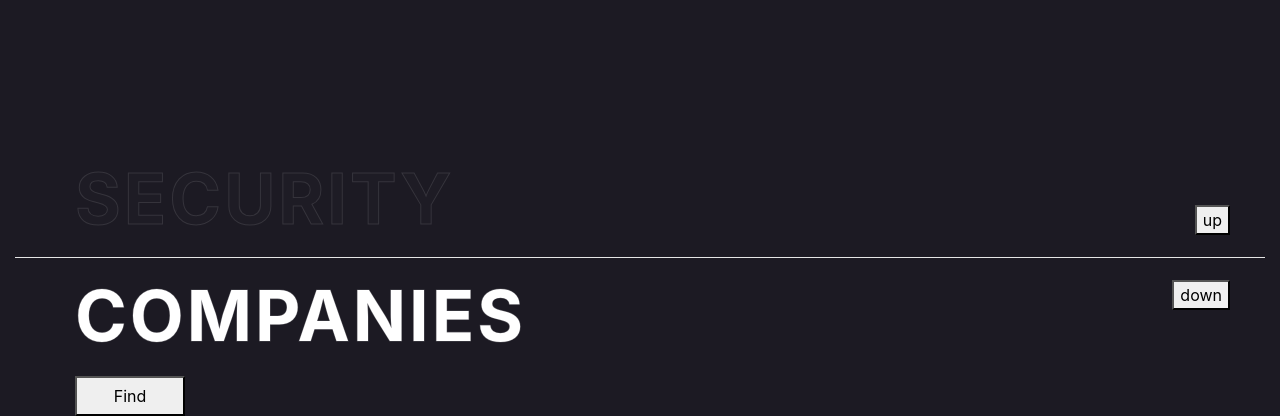
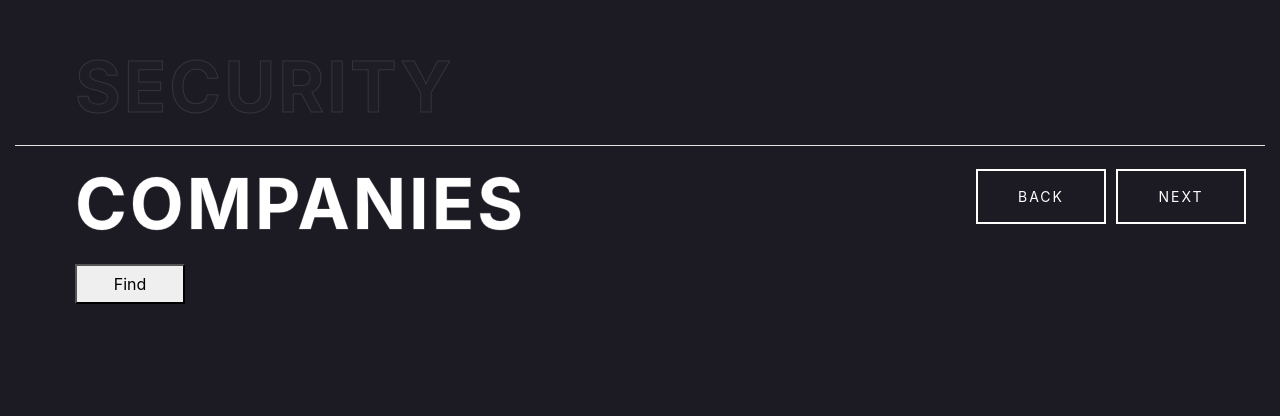
Before and after one commit to jIrwinCline/hench-machina, a React app: page / in a window 1280 px wide. Shown: the part 855-1271 px from the top of the page. After the commit the page ends 1159 px from the top, so only its background shows below. Built offline with nearby package versions, Linux system fonts and the light colour scheme.

Commit message:
position buttons in middle and style

```diff
--- a/src/components/Navigation.jsx
+++ b/src/components/Navigation.jsx
@@ -8,8 +8,8 @@ export default function Navigation(props) {
         <h3>Companies</h3>
         <button class="find-btn" onClick={props.findButtonClick}>Find</button> <br/>
         <div class="nav-buttons">
-        <button class="up">up</button>
-        <button class="down">down</button>
+        <button class="up button button--aylen button--border-thick button--inverted button--text-upper button--size-s">Next</button>
+        <button class="down button button--aylen button--border-thick button--inverted button--text-upper button--size-s">Back</button>
         </div>
       </div>
   )
--- a/src/styles/navigation-styles.scss
+++ b/src/styles/navigation-styles.scss
@@ -11,8 +11,8 @@ div.navigation h2 {
     padding-left: 60px;
 }
 div.navigation {
-    position: relative;
-    top: 540px;
+    position: absolute;
+    top: 900px;
 }
 
 div.navigation h3 {
@@ -45,11 +45,95 @@ div.nav-buttons {
 }
 div.nav-buttons button.up{
     position: absolute;
-    bottom: 155px;
-    right: 50px;
+    bottom: 40px;
+    right: 20px;
 }
 div.nav-buttons button.down{
     position: absolute;
-    bottom: 80px;
-    right: 50px;
+    bottom: 40px;
+    right: 160px;
 }
+@media only screen and (min-width: 1400px) {
+    [class="nav-buttons"] {
+        position: absolute;
+        left: 1390px;
+    }
+}
+
+//----------EXTRA-BUTTON-STYLES------------
+.button {
+	min-width: 130px;
+    max-width: 250px;
+    height: 55px;
+	display: block;
+	margin: 1em;
+	padding: 1em 2em;
+	border: none;
+	background: none;
+	color: inherit;
+	vertical-align: middle;
+	position: relative;
+	z-index: 1;
+	-webkit-backface-visibility: hidden;
+	-moz-osx-font-smoothing: grayscale;
+}
+.button--border-thick {
+	border: 2px solid;
+}
+.button--size-s {
+	font-size: 14px;
+}
+.button--text-upper {
+	letter-spacing: 2px;
+	text-transform: uppercase;
+}
+.button:focus {
+	outline: none;
+}
+.button > span {
+	vertical-align: middle;
+}
+/* Aylen */
+.button--aylen {
+	background: #fff;
+	color: #37474f;
+	overflow: hidden;
+	-webkit-transition: color 0.3s;
+	transition: color 0.3s;
+}
+.button--aylen.button--inverted {
+	background: none;
+	color: #fff;
+}
+.button--aylen::before,
+.button--aylen::after {
+	content: '';
+	position: absolute;
+	height: 100%;
+	width: 100%;
+	bottom: 100%;
+	left: 0;
+	z-index: -1;
+	-webkit-transition: -webkit-transform 0.3s;
+	transition: transform 0.3s;
+	-webkit-transition-timing-function: cubic-bezier(0.75, 0, 0.125, 1);
+	transition-timing-function: cubic-bezier(0.75, 0, 0.125, 1);
+}
+.button--aylen::before {
+	background: #7986cb;
+}
+.button--aylen::after {
+	background: #3f51b5;
+}
+.button--aylen:hover {
+	color: #fff;
+}
+.button--aylen:hover::before,
+.button--aylen:hover::after {
+	-webkit-transform: translate3d(0, 100%, 0);
+	transform: translate3d(0, 100%, 0);
+}
+.button--aylen:hover::after {
+	-webkit-transition-delay: 0.175s;
+	transition-delay: 0.175s;
+}
```
